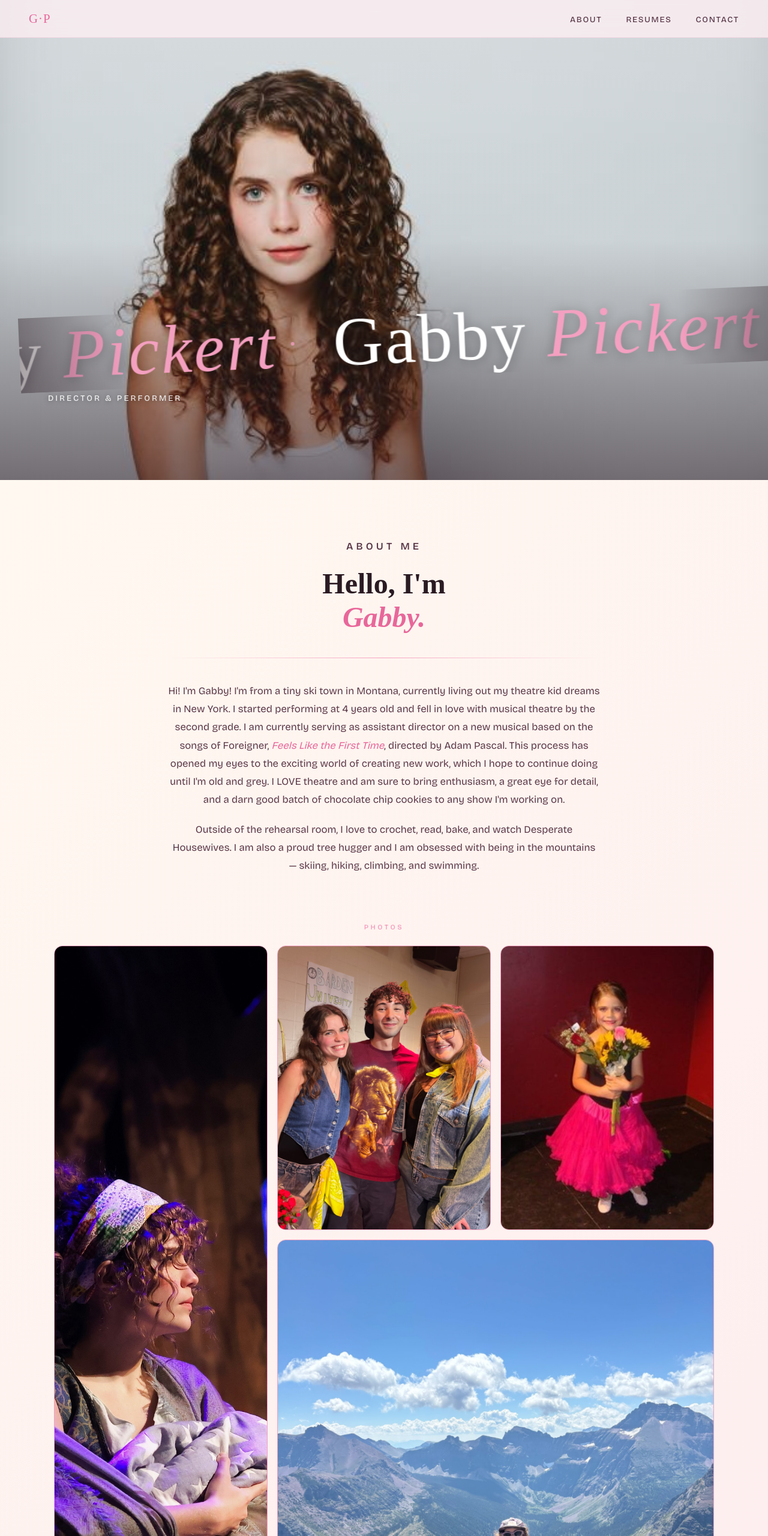
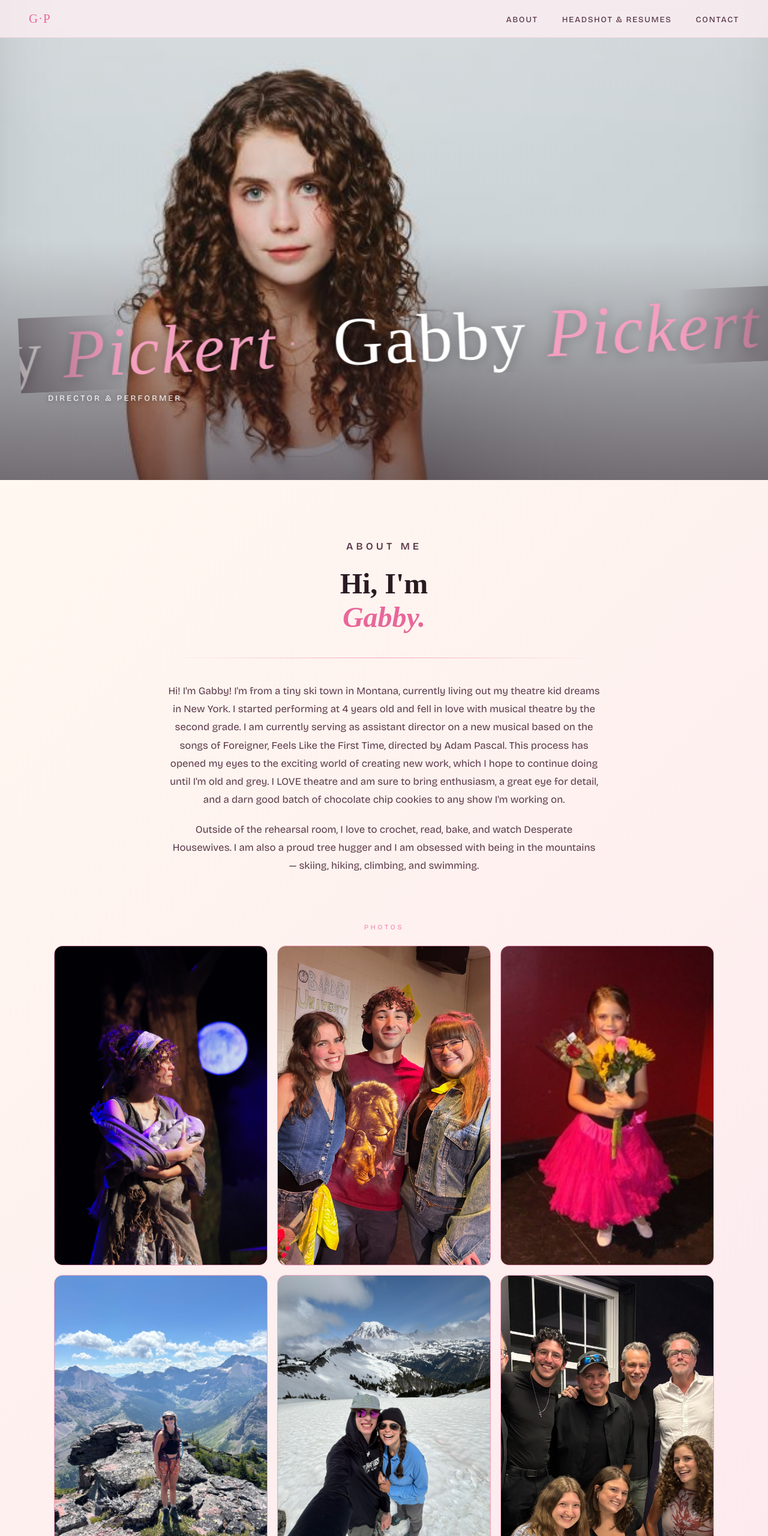
Before and after one commit to gabbypickert/gabby-pickert-website, a plain HTML site: page index.html in a window 1280 px wide. Shown: the top 2560 px of the page at 60% size. Drawn offline with nearby package versions, Linux system fonts and the light colour scheme; a web font is replaced by a local one.

Commit message:
changed requirements
added new top menu title
changed about section
edited collage
changed resume and headshot title

```diff
--- a/index.html
+++ b/index.html
@@ -14,7 +14,7 @@
   <div class="nav-logo">G·P</div>
   <ul>
     <li><a href="#about">About</a></li>
-    <li><a href="#resumes">Resumes</a></li>
+    <li><a href="#resumes">Headshot & Resumes</a></li>
     <li><a href="#contact">Contact</a></li>
   </ul>
 </nav>
@@ -41,9 +41,9 @@
     <!-- Bio first -->
     <div class="about-bio reveal">
       <p class="section-label">About Me</p>
-      <h2 class="section-title">Hello, I'm<br /><em>Gabby.</em></h2>
+      <h2 class="section-title">Hi, I'm<br /><em>Gabby.</em></h2>
       <div class="divider"><div class="divider-line"></div></div>
-      <p>Hi! I'm Gabby! I'm from a tiny ski town in Montana, currently living out my theatre kid dreams in New York. I started performing at 4 years old and fell in love with musical theatre by the second grade. I am currently serving as assistant director on a new musical based on the songs of Foreigner, <em>Feels Like the First Time</em>, directed by Adam Pascal. This process has opened my eyes to the exciting world of creating new work, which I hope to continue doing until I'm old and grey. I LOVE theatre and am sure to bring enthusiasm, a great eye for detail, and a darn good batch of chocolate chip cookies to any show I'm working on.</p>
+      <p>Hi! I'm Gabby! I'm from a tiny ski town in Montana, currently living out my theatre kid dreams in New York. I started performing at 4 years old and fell in love with musical theatre by the second grade. I am currently serving as assistant director on a new musical based on the songs of Foreigner, Feels Like the First Time, directed by Adam Pascal. This process has opened my eyes to the exciting world of creating new work, which I hope to continue doing until I'm old and grey. I LOVE theatre and am sure to bring enthusiasm, a great eye for detail, and a darn good batch of chocolate chip cookies to any show I'm working on.</p>
       <p>Outside of the rehearsal room, I love to crochet, read, bake, and watch Desperate Housewives. I am also a proud tree hugger and I am obsessed with being in the mountains — skiing, hiking, climbing, and swimming.</p>
     </div>
 
@@ -51,7 +51,7 @@
     <div class="collage-section reveal">
       <p class="section-label" style="text-align:center;margin-bottom:1.5rem">Photos</p>
       <div class="collage-grid">
-        <div class="collage-cell collage-tall">
+        <div class="collage-cell">
           <img src="collage-2.jpg" alt="" />
         </div>
         <div class="collage-cell">
@@ -60,7 +60,7 @@
         <div class="collage-cell">
           <img src="collage-3.jpg" alt="" />
         </div>
-        <div class="collage-cell collage-wide">
+        <div class="collage-cell">
           <img src="collage-6.jpg" alt="" />
         </div>
         <div class="collage-cell">
@@ -69,10 +69,10 @@
         <div class="collage-cell">
           <img src="collage-7.jpg" alt="" />
         </div>
-        <div class="collage-cell collage-wide">
+        <div class="collage-cell">
           <img src="collage-9.jpg" alt="" />
         </div>
-        <div class="collage-cell collage-wide">
+        <div class="collage-cell">
           <img src="collage-11.jpg" alt="" />
         </div>
         <div class="collage-cell">
@@ -97,7 +97,7 @@
 <section class="resumes-bg" id="resumes">
   <div class="section-inner">
     <p class="section-label reveal">Resumes</p>
-    <h2 class="section-title reveal">Acting &amp; <em>Directing</em></h2>
+    <h2 class="section-title reveal">Headshot &amp; <em>Resumes</em></h2>
 
     <div class="about-headshot-row reveal">
 
```
